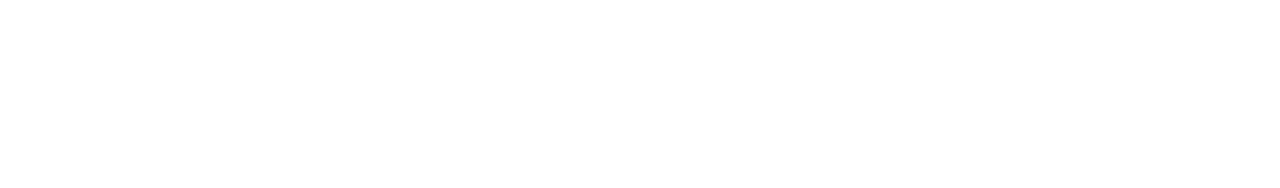
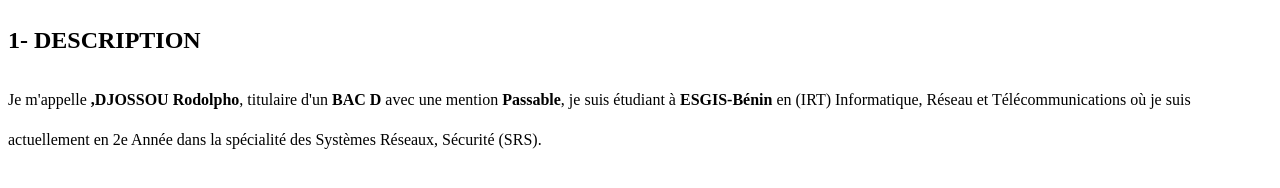
Before and after one commit to rorodjossou/git-mon-cv, a plain HTML site: page index.html in a window 1280 px wide. Drawn offline with Linux system fonts and the light colour scheme.

Commit message:
mise en place de la section description

```diff
--- a/index.html
+++ b/index.html
@@ -5,6 +5,12 @@
     <title>CV</title>
 </head>
 <body>
-
+    <h2 style="line-height: 40px;"><b>1- DESCRIPTION</b></h2>
+            <div class="Description-contenu">
+                <p style="line-height: 40px;">  Je m'appelle <b>,DJOSSOU Rodolpho</b>, titulaire d'un <b>BAC D</b> avec une mention <b>Passable</b>, je suis étudiant
+                  à <b>ESGIS-Bénin</b> en (IRT) Informatique, Réseau et Télécommunications
+                   où je suis actuellement en 2e Année dans la spécialité des Systèmes Réseaux, Sécurité (SRS).
+                </p>
+            </div>
 </body>
 </html>
```
